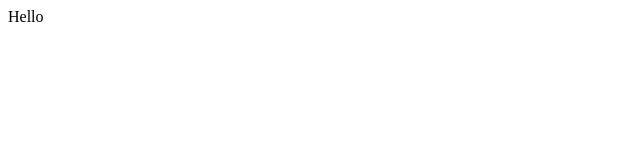
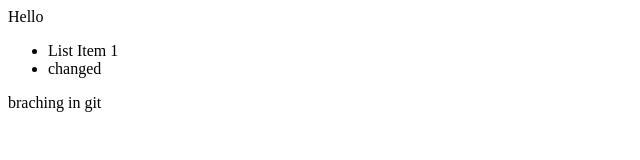
Before and after one commit to gmedi1/htmlproj, a plain HTML site: page HomePage.html in a window 1280 px wide. Shown: the whole page, without its empty margins (0-640 px from the left). Drawn offline with Linux system fonts and the light colour scheme.

Commit message:
added module

```diff
--- a/HomePage.html
+++ b/HomePage.html
@@ -4,4 +4,15 @@
 </head>
 <body>
 Hello
+<ul>
+  <li>
+  List Item 1</li>
+  <li> changed</li>
+</ul>
+<module-one>
+  <div>
+braching in git
+</div>
+
+</module-two>
 </body>
```
